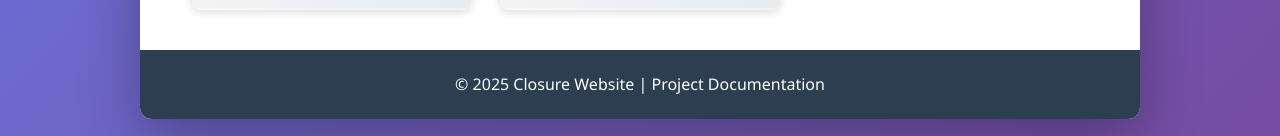
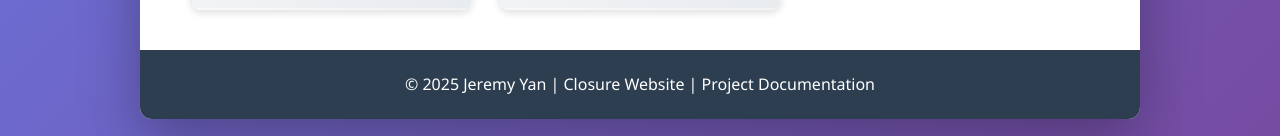
Before and after one commit to winterguy123/4860_final_website_jy, a plain HTML site: page index.html in a window 1280 px wide. Shown: the part 842-978 px from the top of the page. Drawn offline with Linux system fonts and the light colour scheme.

Commit message:
Update footer copyright information

```diff
--- a/index.html
+++ b/index.html
@@ -449,7 +449,7 @@
         </div>
 
         <footer>
-            <p>&copy; 2025 Closure Website | Project Documentation</p>
+            <p>&copy; 2025 Jeremy Yan | Closure Website | Project Documentation</p>
         </footer>
     </div>
 
```
